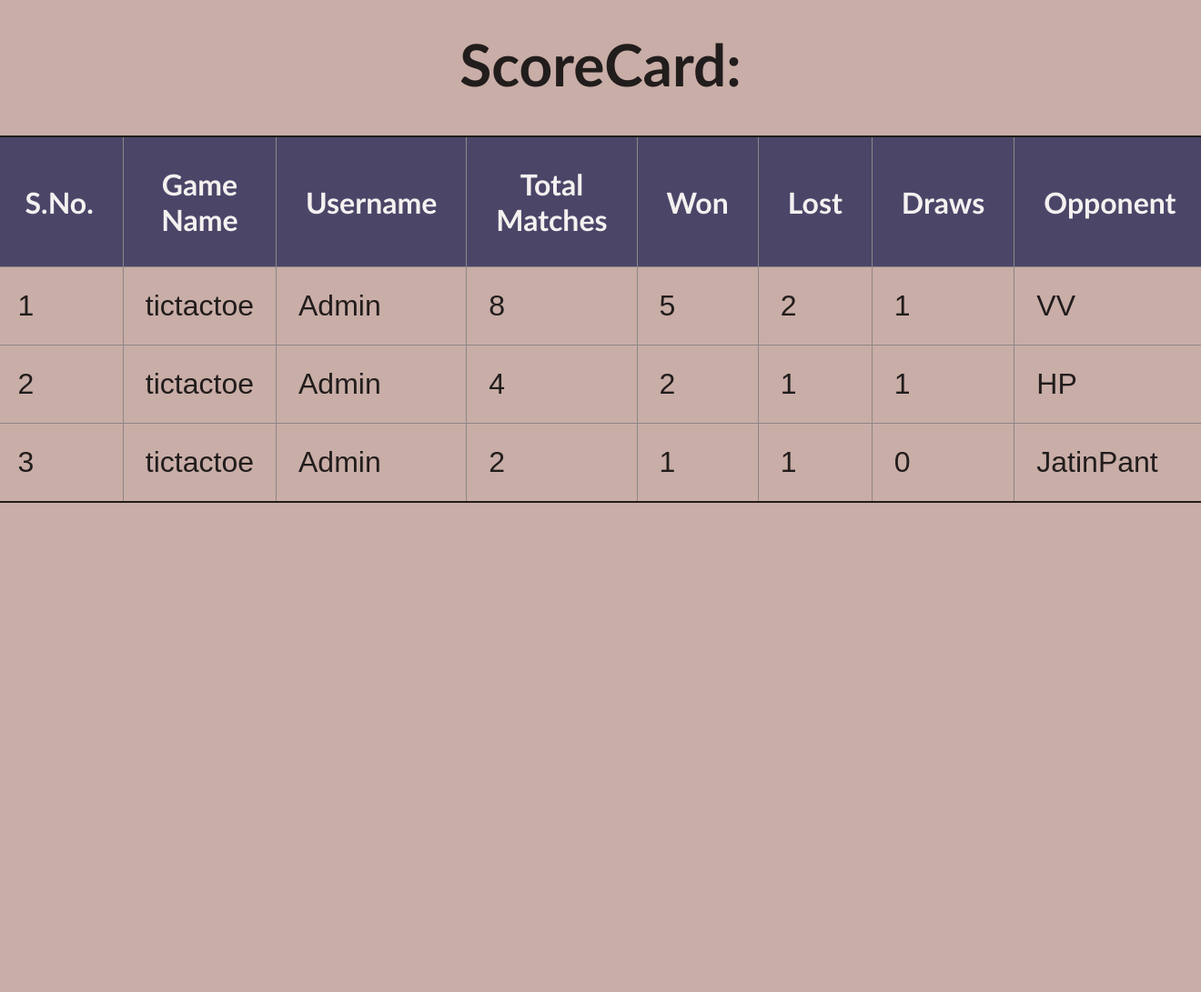
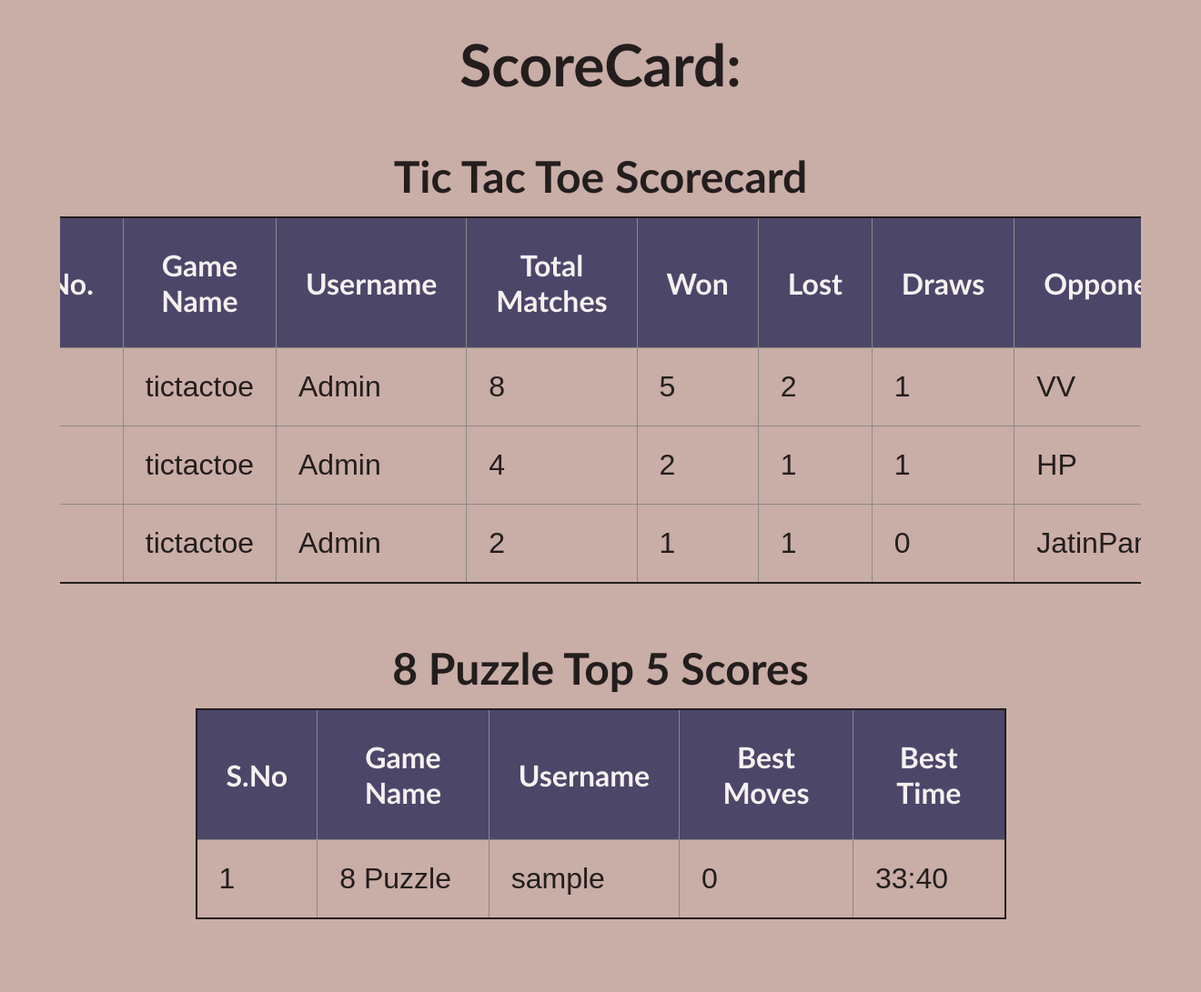
Before and after one commit to hightechgmr/Minor-Project-bcaFinalYear, a PHP site: page /score.php in a window 1320 px wide. Shown: the part 112-1203 px from the top of the page at 91% size. Before the commit the page ends 665 px from the top, so only its background shows below. Run offline with PHP 8.4, Linux system fonts and the light colour scheme; a user stored in the database is signed in; data comes from the database, SQL or seed files in the repository; tables that the repository leaves empty or names only in its code hold one stand-in row (values such as "Sample post").

Commit message:
Upadte score.php

```diff
--- a/score.php
+++ b/score.php
@@ -1,13 +1,24 @@
 <?php
 session_start();
 
-// CHECK LOGIN
+// Support the existing app session key and the alternate key used in check.php.
+if (!isset($_SESSION['user']) && isset($_SESSION['username'])) {
+    $_SESSION['user'] = $_SESSION['username'];
+}
+
 if (!isset($_SESSION['user']) || empty($_SESSION['user'])) {
     header("Location: login.php");
     exit();
 }
 
-// DATABASE CONNECTION
+function format_score_time($seconds) {
+    $seconds = max(0, (int)$seconds);
+    $minutes = floor($seconds / 60);
+    $remainingSeconds = $seconds % 60;
+
+    return sprintf('%02d:%02d', $minutes, $remainingSeconds);
+}
+
 $conn = mysqli_connect("localhost", "root", "", "tictactoe");
 
 if (!$conn) {
@@ -16,15 +27,24 @@ if (!$conn) {
 
 $user = $_SESSION['user'];
 
-// FETCH ONLY LOGGED-IN USER DATA
-$sql = "SELECT * FROM scorecard WHERE user_name='$user'";
-$result = mysqli_query($conn, $sql);
+$scoreSql = "SELECT * FROM scorecard WHERE user_name = ?";
+$scoreStmt = mysqli_prepare($conn, $scoreSql);
+mysqli_stmt_bind_param($scoreStmt, 's', $user);
+mysqli_stmt_execute($scoreStmt);
+$result = mysqli_stmt_get_result($scoreStmt);
 
 if (!$result) {
     die("Query Failed: " . mysqli_error($conn));
 }
+
+$eightPuzzleSql = "
+    SELECT user_name, moves, time_seconds
+    FROM eight_puzzle_scorecard
+    ORDER BY time_seconds ASC, moves ASC
+    LIMIT 5
+";
+$eightPuzzleResult = mysqli_query($conn, $eightPuzzleSql);
 ?>
-
 
 <!DOCTYPE html>
 <html lang="en">
@@ -33,6 +53,73 @@ if (!$result) {
     <meta name="viewport" content="width=device-width, initial-scale=1.0">
     <link rel="stylesheet" href="css/all.css">
     <title>scorecard</title>
+    <style>
+        .score-section {
+            width: 100%;
+            display: flex;
+            flex-direction: column;
+            align-items: center;
+            margin-bottom: 3rem;
+        }
+
+        .score-heading {
+            color: black;
+            font-family: 'Gill Sans', 'Gill Sans MT', Calibri, 'Trebuchet MS', sans-serif;
+            font-size: 3rem;
+            font-weight: bolder;
+            text-align: center;
+            margin: 1rem 0;
+        }
+
+        .table-wrap {
+            width: 90%;
+            overflow-x: auto;
+            display: flex;
+            justify-content: center;
+        }
+
+        .score-page-table {
+            align-self: center;
+            max-width: 75%;
+            border: 0.125rem solid black;
+            font-size: 2rem;
+            border-collapse: collapse;
+        }
+
+        .score-page-table th {
+            font-family: 'Gill Sans', 'Gill Sans MT', Calibri, 'Trebuchet MS', sans-serif;
+            font-weight: bold;
+            background-color: #32325c;
+            padding: 2rem;
+            border: 0.001rem solid grey;
+            color: white;
+        }
+
+        .score-page-table td {
+            border: 0.001rem solid grey;
+            padding: 1.5rem;
+        }
+
+        .score-page-table tr:hover td {
+            background: #F2E9E4;
+        }
+
+        @media (max-width: 850px) {
+            .score-heading {
+                font-size: 2.3rem;
+            }
+
+            .score-page-table {
+                max-width: 100%;
+                font-size: 1rem;
+            }
+
+            .score-page-table th,
+            .score-page-table td {
+                padding: 0.85rem;
+            }
+        }
+    </style>
 </head>
 <body>
     <header>
@@ -48,13 +135,16 @@ if (!$result) {
       </a>
     </header>
 
-    <content class="content">
+    <main class="content">
         <div class="head">
             <div class="headings" style="color: black;
     font-family: 'Gill Sans', 'Gill Sans MT', Calibri, 'Trebuchet MS', sans-serif;">ScoreCard:</div>
         </div>
 
-        <table id="table">
+        <section class="score-section">
+            <div class="score-heading">Tic Tac Toe Scorecard</div>
+            <div class="table-wrap">
+                <table id="table" class="score-page-table">
                     <tr>
                         <th>S.No.</th>
                         <th>Game Name</th>
@@ -70,30 +160,65 @@ if (!$result) {
                     $sn = 1;
 
                     if (mysqli_num_rows($result) > 0) {
-    while($row = mysqli_fetch_assoc($result)) {
-
-        $wonClass = ($row['won'] > $row['lost']) ? "win" : "";
-        $lostClass = ($row['lost'] > $row['won']) ? "loss" : "";
+                        while ($row = mysqli_fetch_assoc($result)) {
+                            $wonClass = ((int)$row['won'] > (int)$row['lost']) ? "win" : "";
+                            $lostClass = ((int)$row['lost'] > (int)$row['won']) ? "loss" : "";
                             $draws = max(0, (int)$row['total_matches'] - (int)$row['won'] - (int)$row['lost']);
 
                             echo "<tr>
-            <td>".$sn++."</td>
-            <td>".$row['game_name']."</td>
-            <td>".$row['user_name']."</td>
-            <td>".$row['total_matches']."</td>
-            <td class='$wonClass'>".$row['won']."</td>
-            <td class='$lostClass'>".$row['lost']."</td>
-            <td>".$draws."</td>
-            <td>".$row['against']."</td>
+                                <td>" . $sn++ . "</td>
+                                <td>" . htmlspecialchars($row['game_name']) . "</td>
+                                <td>" . htmlspecialchars($row['user_name']) . "</td>
+                                <td>" . (int)$row['total_matches'] . "</td>
+                                <td class='" . $wonClass . "'>" . (int)$row['won'] . "</td>
+                                <td class='" . $lostClass . "'>" . (int)$row['lost'] . "</td>
+                                <td>" . $draws . "</td>
+                                <td>" . htmlspecialchars($row['against']) . "</td>
                             </tr>";
                         }
-
                     } else {
                         echo "<tr><td colspan='8'>No records found</td></tr>";
                     }
                     ?>
                 </table>
-    </content>
+            </div>
+        </section>
+
+        <section class="score-section">
+            <div class="score-heading">8 Puzzle Top 5 Scores</div>
+            <div class="table-wrap">
+                <table class="score-page-table">
+                    <tr>
+                        <th>S.No</th>
+                        <th>Game Name</th>
+                        <th>Username</th>
+                        <th>Best Moves</th>
+                        <th>Best Time</th>
+                    </tr>
+
+                    <?php
+                    $puzzleSn = 1;
+
+                    if ($eightPuzzleResult && mysqli_num_rows($eightPuzzleResult) > 0) {
+                        while ($row = mysqli_fetch_assoc($eightPuzzleResult)) {
+                            echo "<tr>
+                                <td>" . $puzzleSn++ . "</td>
+                                <td>8 Puzzle</td>
+                                <td>" . htmlspecialchars($row['user_name']) . "</td>
+                                <td>" . (int)$row['moves'] . "</td>
+                                <td>" . format_score_time($row['time_seconds']) . "</td>
+                            </tr>";
+                        }
+                    } else {
+                        echo "<tr><td colspan='5'>No records found</td></tr>";
+                    }
+                    ?>
+                </table>
+            </div>
+        </section>
+    </main>
 
 </body>
 </html>
+
+<?php mysqli_close($conn); ?>
```
Lines whose indentation alone changed are shown as unchanged.
